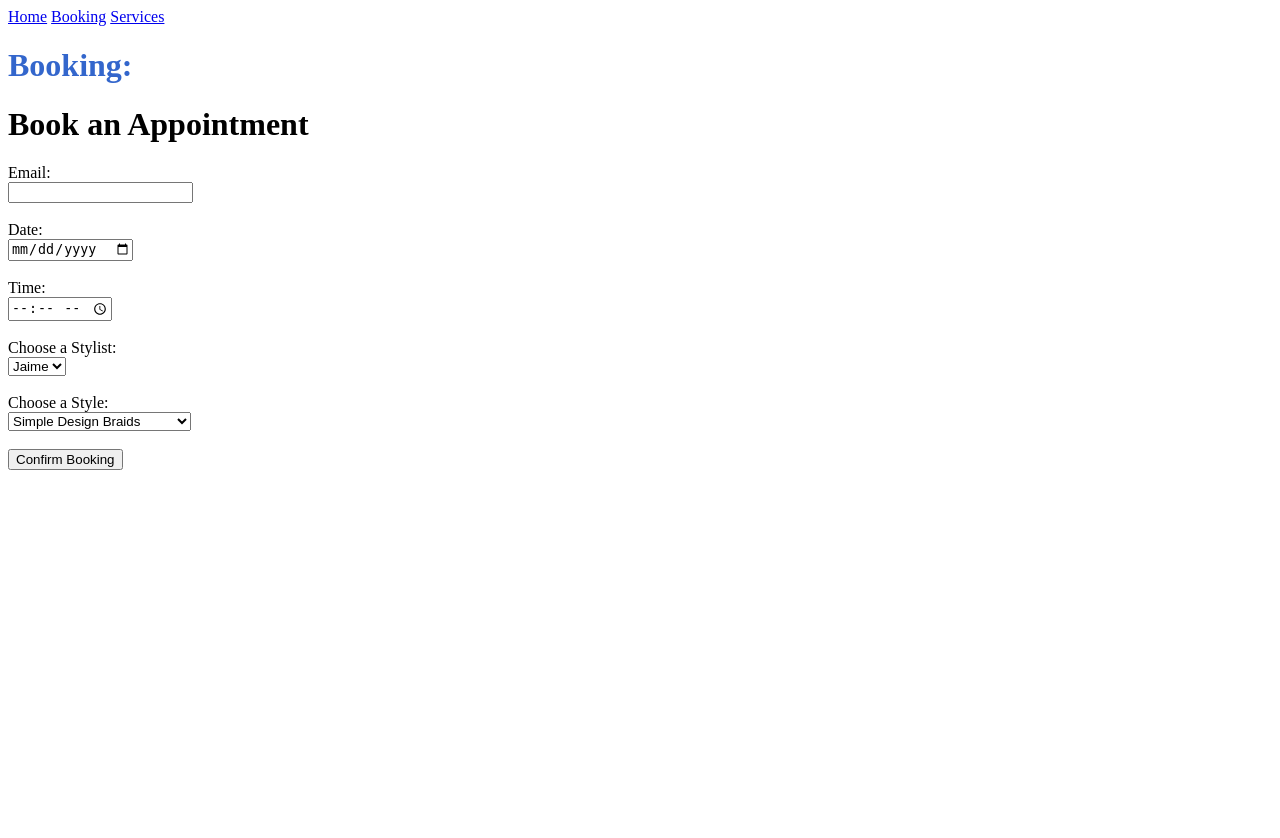
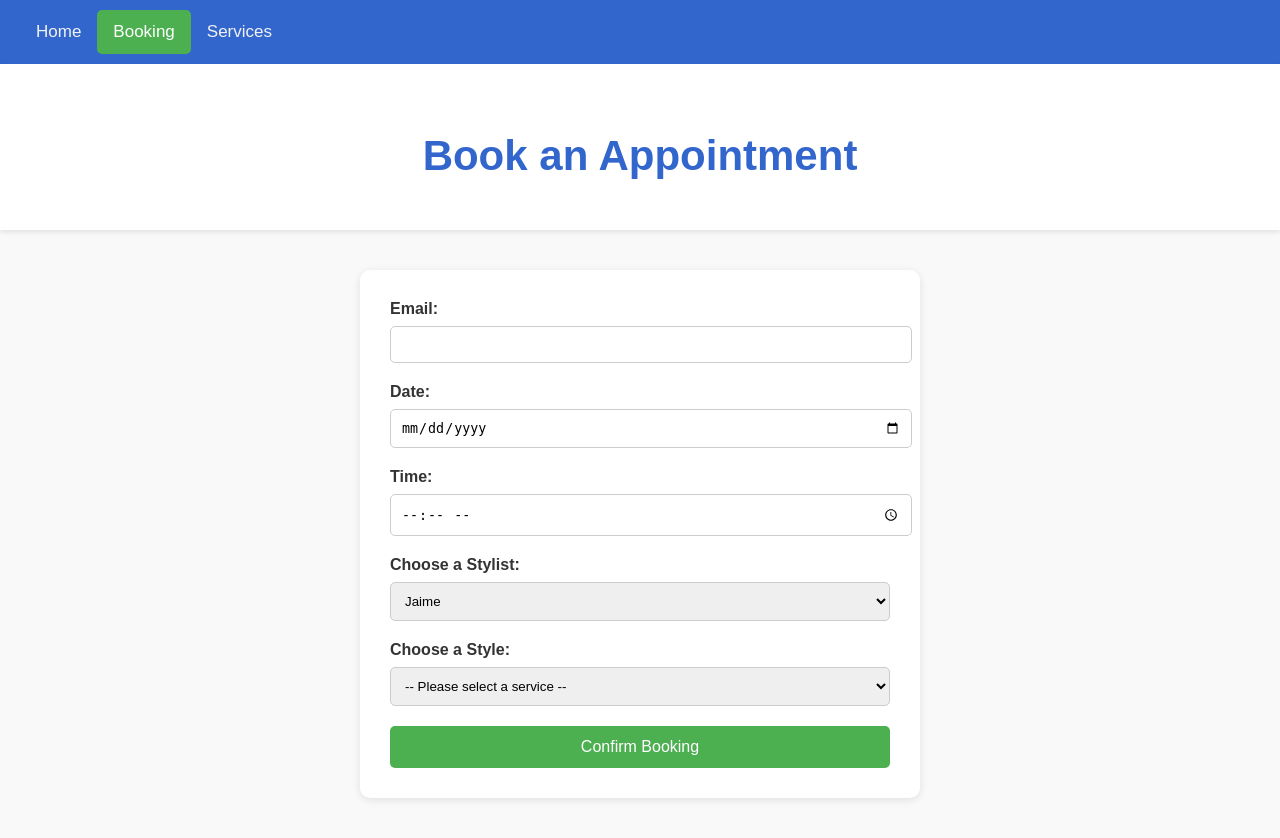
Before and after one commit to Medium-Place/SDEV_220_Final_Project_Team3, a Django app: page /booking/ in a window 1280 px wide. Before the commit the page ends 470 px from the top, so only its background shows below. Run offline with Django 5.2, Linux system fonts and the light colour scheme; data comes from the database, SQL or seed files in the repository.

Commit message:
Images, a touch of CSS, and a Confirmation Page

```diff
--- a/mysite/settings.py
+++ b/mysite/settings.py
@@ -126,3 +126,6 @@ STATIC_ROOT = BASE_DIR / 'static'
 # https://docs.djangoproject.com/en/5.1/ref/settings/#default-auto-field
 
 DEFAULT_AUTO_FIELD = 'django.db.models.BigAutoField'
+
+MEDIA_URL = '/media/'
+MEDIA_ROOT = BASE_DIR / 'media'
--- a/mysite/urls.py
+++ b/mysite/urls.py
@@ -15,12 +15,16 @@ Including another URLconf
     2. Add a URL to urlpatterns:  path('blog/', include('blog.urls'))
 """
 from django.contrib import admin # type: ignore
-from django.urls import path # type: ignore
+from django.urls import path, include
+from django.conf import settings
+from django.conf.urls.static import static
 
-from django.contrib import admin # type: ignore
-from django.urls import path, include # type: ignore
+
 
 urlpatterns = [
     path('admin/', admin.site.urls),
     path('', include('salon.urls')),  # Point to your app
 ]
+
+if settings.DEBUG:
+    urlpatterns += static(settings.MEDIA_URL, document_root=settings.MEDIA_ROOT)
--- a/salon/models.py
+++ b/salon/models.py
@@ -6,7 +6,6 @@ class Stylist(models.Model): #Defines Stylist Class to store information about s
     name = models.CharField(max_length=100)  # Stylist's name
     phone_number = models.CharField(max_length=20) # Stylist's contact number
     social_media = models.CharField(max_length=100, blank=True) # Optional social media link
-    portfolio = models.ImageField(blank=True, null=True) #Optional portfolio image
 
     #Methods
     def confirm_appointment(self, appointment): #method to confirm an appointment
@@ -88,6 +87,8 @@ class Service(models.Model):#Defines Service Class to store the types of service
     style_description = models.TextField() #Description of the style/service
     duration = models.DurationField()  #Time required for the service
     price = models.DecimalField(max_digits=6, decimal_places=2) #Price of the service
+    pic = models.ImageField(upload_to='service_pics/', blank=True, null=True)
+
 
     #Methods
     def get_service_price(self): #Returns the price of the service
--- a/salon/templates/VVStylesBooking.html
+++ b/salon/templates/VVStylesBooking.html
@@ -1,52 +1,148 @@
 <!DOCTYPE html>
 {% load static %}
 
-<html>
+<html lang="en">
 
+<head>
+    <meta charset="UTF-8">
+    <title>V V's Styles Booking</title>
+    <style>
+        /* Reset and Basics */
+        body {
+            font-family: Arial, sans-serif;
+            margin: 0;
+            padding: 0;
+            background-color: #f9f9f9;
+        }
+
+        /* Top Navigation */
+        .topnav {
+            background-color: #3366cc;
+            overflow: hidden;
+            padding: 10px 20px;
+        }
+
+        .topnav a {
+            float: left;
+            color: #f2f2f2;
+            text-align: center;
+            padding: 12px 16px;
+            text-decoration: none;
+            font-size: 17px;
+        }
+
+        .topnav a:hover {
+            background-color: #ddd;
+            color: black;
+            border-radius: 5px;
+        }
+
+        .topnav a.active {
+            background-color: #4CAF50;
+            color: white;
+            border-radius: 5px;
+        }
+
+        /* Header Style */
+        header {
+            text-align: center;
+            padding: 40px;
+            background-color: white;
+            box-shadow: 0px 2px 5px rgba(0,0,0,0.1);
+        }
+
+        header h1 {
+            color: #3366cc;
+            font-size: 42px;
+            margin-bottom: 10px;
+        }
+
+        /* Booking Form */
+        form {
+            background-color: white;
+            max-width: 500px;
+            margin: 40px auto;
+            padding: 30px;
+            border-radius: 10px;
+            box-shadow: 0px 2px 8px rgba(0,0,0,0.1);
+        }
+
+        form label {
+            display: block;
+            margin-bottom: 8px;
+            color: #333;
+            font-weight: bold;
+        }
+
+        form input, form select {
+            width: 100%;
+            padding: 10px;
+            margin-bottom: 20px;
+            border-radius: 5px;
+            border: 1px solid #ccc;
+        }
+
+        form button {
+            width: 100%;
+            padding: 12px;
+            background-color: #4CAF50;
+            color: white;
+            border: none;
+            font-size: 16px;
+            border-radius: 5px;
+            cursor: pointer;
+        }
+
+        form button:hover {
+            background-color: #45a049;
+        }
+    </style>
+</head>
+
+<body>
+
+    <!-- Top Navigation -->
     <div class="topnav">
-        <a class="active" href="{% url 'home' %}">Home</a>
-        <a href="{% url 'booking' %}">Booking</a>
+        <a href="{% url 'home' %}">Home</a>
+        <a class="active" href="{% url 'booking' %}">Booking</a>
         <a href="{% url 'services' %}">Services</a>
     </div>
 
-
-    <head>
-        <title>V V's Styles Booking</title>
-    </head>
-     <body>
+    <!-- Header -->
     <header>
-            <h1 style="color: #3366cc">Booking:</h1>
+        <h1>Book an Appointment</h1>
     </header>
 
-        <h1>Book an Appointment</h1>
-
+    <!-- Booking Form -->
     <form method="post">
         {% csrf_token %}
 
-            <label for="email">Email:</label><br>
-            <input type="email" id="email" name="email" required><br><br>
+        <label for="email">Email:</label>
+        <input type="email" id="email" name="email" required>
 
-            <label for="date">Date:</label><br>
-            <input type="date" id="date" name="date" required><br><br>
+        <label for="date">Date:</label>
+        <input type="date" id="date" name="date" required>
 
-            <label for="time">Time:</label><br>
-            <input type="time" id="time" name="time" required><br><br>
+        <label for="time">Time:</label>
+        <input type="time" id="time" name="time" required>
 
-            <label for="stylist">Choose a Stylist:</label><br>
+        <label for="stylist">Choose a Stylist:</label>
         <select id="stylist" name="stylist" required>
             {% for stylist in stylists %}
                 <option value="{{ stylist.stylist_id }}">{{ stylist.name }}</option>
             {% endfor %}
-            </select><br><br>
+        </select>
 
-            <label for="service">Choose a Style:</label><br>
+        <label for="service">Choose a Style:</label>
         <select id="service" name="service" required>
+            <option value="">-- Please select a service --</option>
             {% for service in services %}
                 <option value="{{ service.service_id }}">{{ service.service_type }}</option>
             {% endfor %}
-            </select><br><br>
+        </select>
 
         <button type="submit">Confirm Booking</button>
     </form>
+
 </body>
 </html>
--- a/salon/urls.py
+++ b/salon/urls.py
@@ -5,4 +5,5 @@ urlpatterns = [
     path('', views.home_view, name='home'),           # Homepage
     path('services/', views.services_view, name='services'),  # Services page
     path('booking/', views.booking_view, name='booking'),     # Booking page
+    path('booking/confirmed/', views.booking_confirmed_view, name='booking_confirmed'),  # Booking Confirmation
 ]
--- a/salon/views.py
+++ b/salon/views.py
@@ -17,59 +17,43 @@ def booking_view(request):
     stylists = Stylist.objects.all()
 
     if request.method == 'POST':
-        print("Form POST received")
+        email = request.POST.get('email')
+        date = request.POST.get('date')
+        time = request.POST.get('time')
+        stylist_id = request.POST.get('stylist')
+        service_id = request.POST.get('service')
 
-        try:
-            email = request.POST.get('email')
-            date = request.POST.get('date')
-            time = request.POST.get('time')
-            stylist_id = request.POST.get('stylist')
-            service_id = request.POST.get('service')
-
-            print(f"Email: {email}, Date: {date}, Time: {time}, Stylist ID: {stylist_id}, Service ID: {service_id}")
-
-            if not stylist_id or not service_id:
-                print("Stylist or Service missing!")
-                return render(request, 'VVStylesBooking.html', {
-                    'services': services,
-                    'stylists': stylists,
-                    'error_message': "You must select both a stylist and a service."
-                })
-
-            stylist = Stylist.objects.get(stylist_id=int(stylist_id))
-            print(f"Stylist found: {stylist.name}")
-
-            service = Service.objects.get(service_id=int(service_id))
-            print(f"Service found: {service.service_type}")
-
-            appointment_datetime = datetime.datetime.strptime(f"{date} {time}", "%Y-%m-%d %H:%M")
-            print(f"Parsed datetime: {appointment_datetime}")
-
-            customer, created = Customer.objects.get_or_create(email=email, defaults={
-                'name': email,
-                'phone_number': '000-000-0000'
-            })
-            print(f"Customer found or created: {customer.name}")
-
-            Appointment.objects.create(
-                service=service,
-                appointment_datetime=appointment_datetime,
-                stylist=stylist,
-                customer=customer,
-                booking_confirmation='pending'
-            )
-
-            print("Appointment created successfully!")
-
-            return redirect('home')
-
-        except Exception as e:
-            print(f"Something went wrong: {e}")
-
+        if not stylist_id or not service_id:
             return render(request, 'VVStylesBooking.html', {
                 'services': services,
                 'stylists': stylists,
-                'error_message': f"Error: {e}"
+                'error_message': "You must select both a stylist and a service."
             })
 
+        stylist = Stylist.objects.get(stylist_id=int(stylist_id))
+        service = Service.objects.get(service_id=int(service_id))
+
+        appointment_datetime = datetime.datetime.strptime(f"{date} {time}", "%Y-%m-%d %H:%M")
+
+        customer, created = Customer.objects.get_or_create(
+            email=email,
+            defaults={
+                'name': email,
+                'phone_number': '000-000-0000'
+            }
+        )
+
+        Appointment.objects.create(
+            service=service,
+            appointment_datetime=appointment_datetime,
+            stylist=stylist,
+            customer=customer,
+            booking_confirmation='pending'
+        )
+
+        return redirect('booking_confirmed')  # <-- Redirect to confirmation page
+
     return render(request, 'VVStylesBooking.html', {'services': services, 'stylists': stylists})
+
+def booking_confirmed_view(request):
+    return render(request, 'VVStylesBookingConfirmed.html')
```
Also changed, not shown: salon/templates/VVStylesBookingConfirmed.html (added, +111 -0 lines), salon/templates/VVStylesHome.html (+104 -13 lines), salon/templates/VVStylesServices.html (+53 -16 lines), db.sqlite3, gear-5-luffy.png (deleted), media/freestyle_design.png (added), media/intermediate_design.png (added), media/simple_design.png (added), salon/migrations/0002_remove_stylist_portfolio_service_pic.py (added), salon/migrations/0003_alter_service_pic.py (added). Lines whose indentation alone changed are shown as unchanged.
